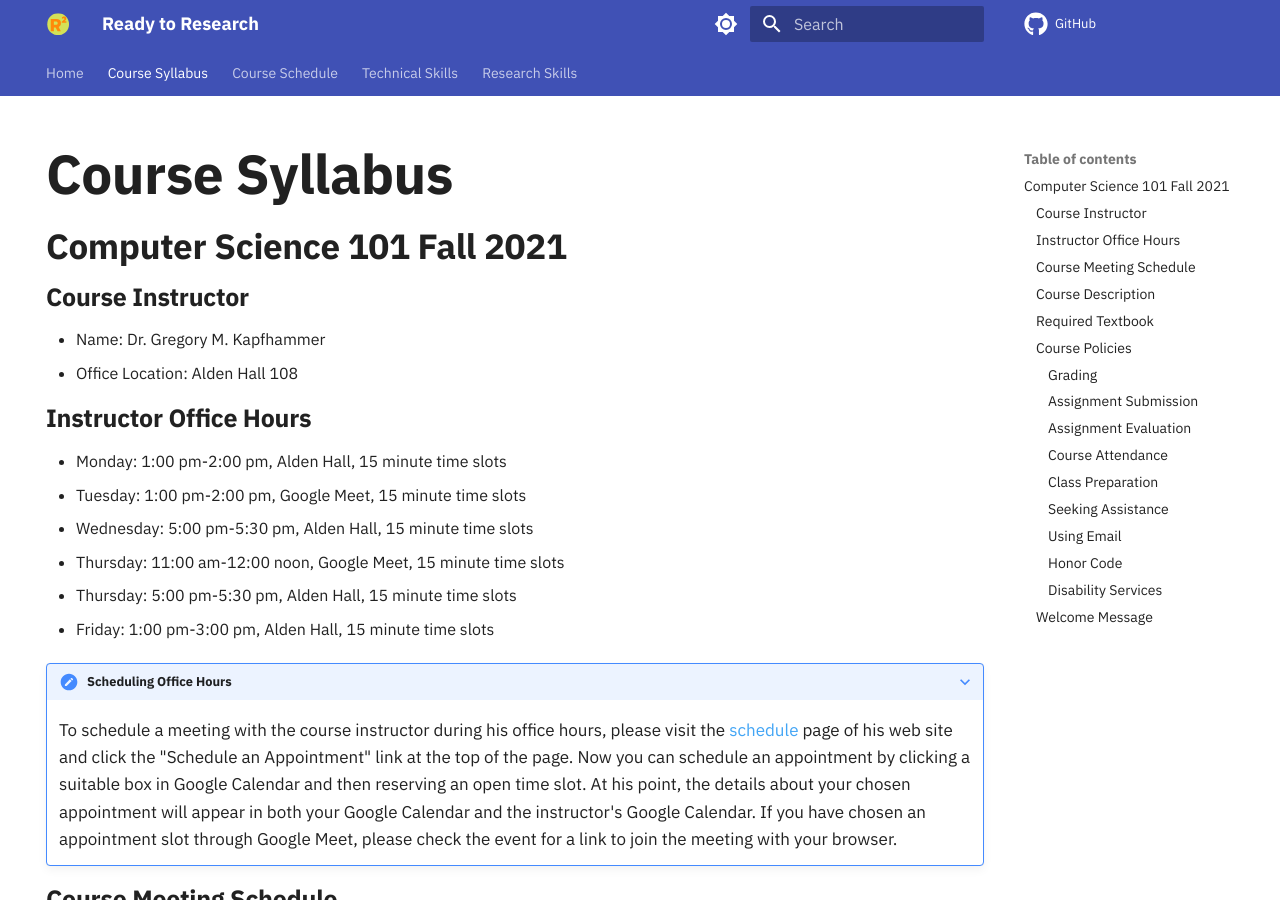
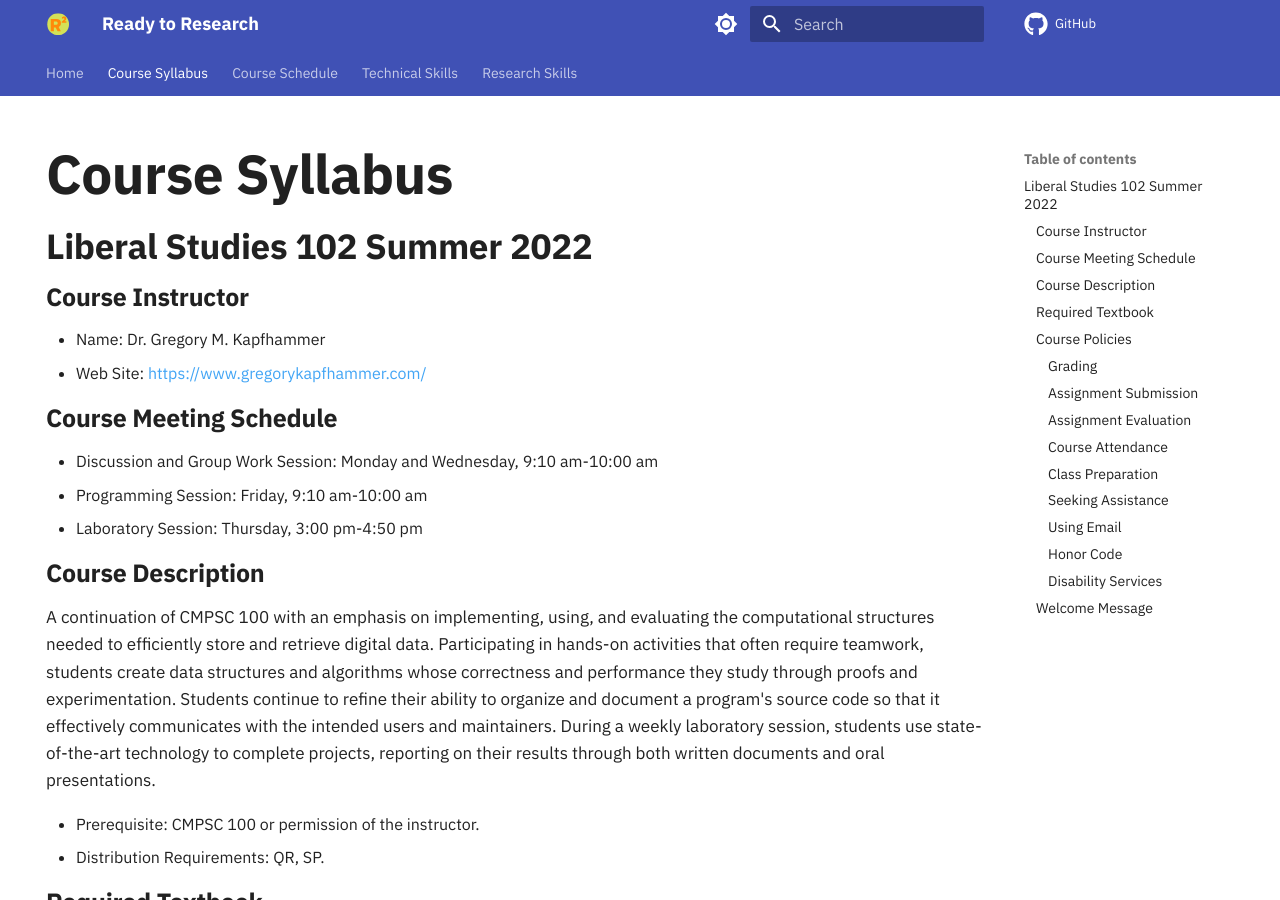
Before and after one commit to kaushal1014/research-paper-template-Athlete-Injuries, an MkDocs documentation site: the page built from docs/data-science/syllabus.md, in a window 1280 px wide and 900 px high. Built offline with MkDocs 1.6.1 and Material for MkDocs 9.7.7, drawn with Linux system fonts in a browser that asks for light colours; comment, search, counter and statistics services are not loaded.

Commit message:
feat: Update the starting content in the syllabus.

```diff
--- a/docs/data-science/syllabus.md
+++ b/docs/data-science/syllabus.md
@@ -5,33 +5,12 @@ hide:
 
 # Course Syllabus
 
-## Computer Science 101 Fall 2021
+## Liberal Studies 102 Summer 2022
 
 ### Course Instructor
 
 - Name: Dr. Gregory M. Kapfhammer
-- Office Location: Alden Hall 108
-
-### Instructor Office Hours
-
--   Monday: 1:00 pm-2:00 pm, Alden Hall, 15 minute time slots
--   Tuesday: 1:00 pm-2:00 pm, Google Meet, 15 minute time slots
--   Wednesday: 5:00 pm-5:30 pm, Alden Hall, 15 minute time slots
--   Thursday: 11:00 am-12:00 noon, Google Meet, 15 minute time slots
--   Thursday: 5:00 pm-5:30 pm, Alden Hall, 15 minute time slots
--   Friday: 1:00 pm-3:00 pm, Alden Hall, 15 minute time slots
-
-???+ note "Scheduling Office Hours"
-
-      To schedule a meeting with the course instructor during his office hours,
-      please visit the [schedule](https://www.gregorykapfhammer.com/schedule/)
-      page of his web site and click the "Schedule an Appointment" link at the
-      top of the page. Now you can schedule an appointment by clicking a
-      suitable box in Google Calendar and then reserving an open time slot. At
-      his point, the details about your chosen appointment will appear in both
-      your Google Calendar and the instructor's Google Calendar. If you have
-      chosen an appointment slot through Google Meet, please check the event for
-      a link to join the meeting with your browser.
+- Web Site: [https://www.gregorykapfhammer.com/](https://www.gregorykapfhammer.com/)
 
 ### Course Meeting Schedule
 
```
